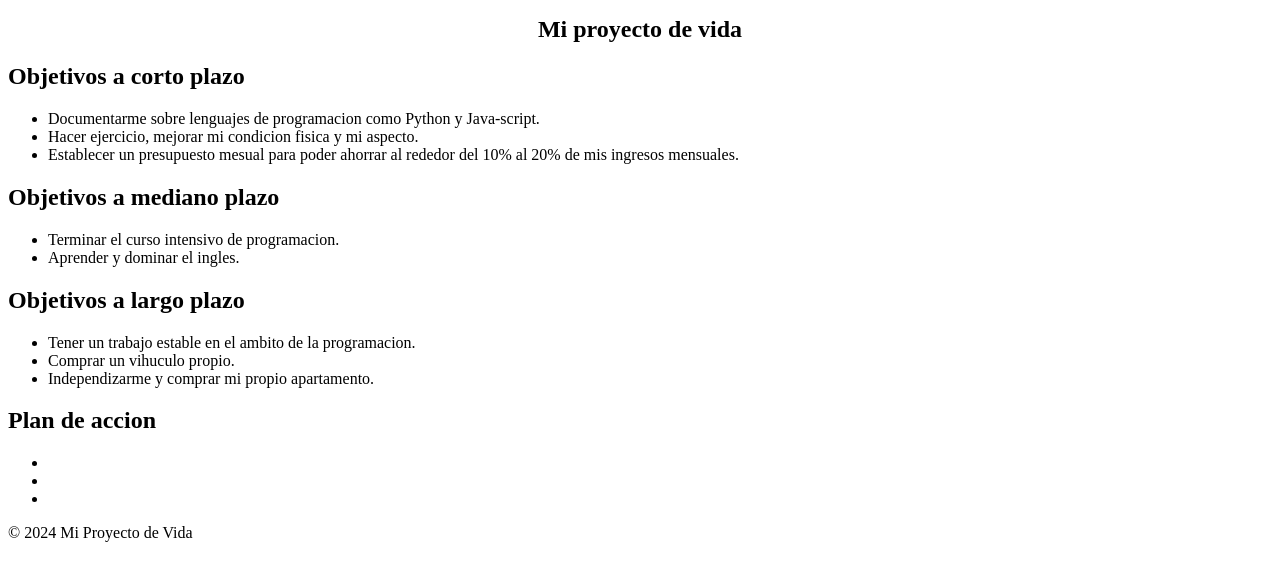
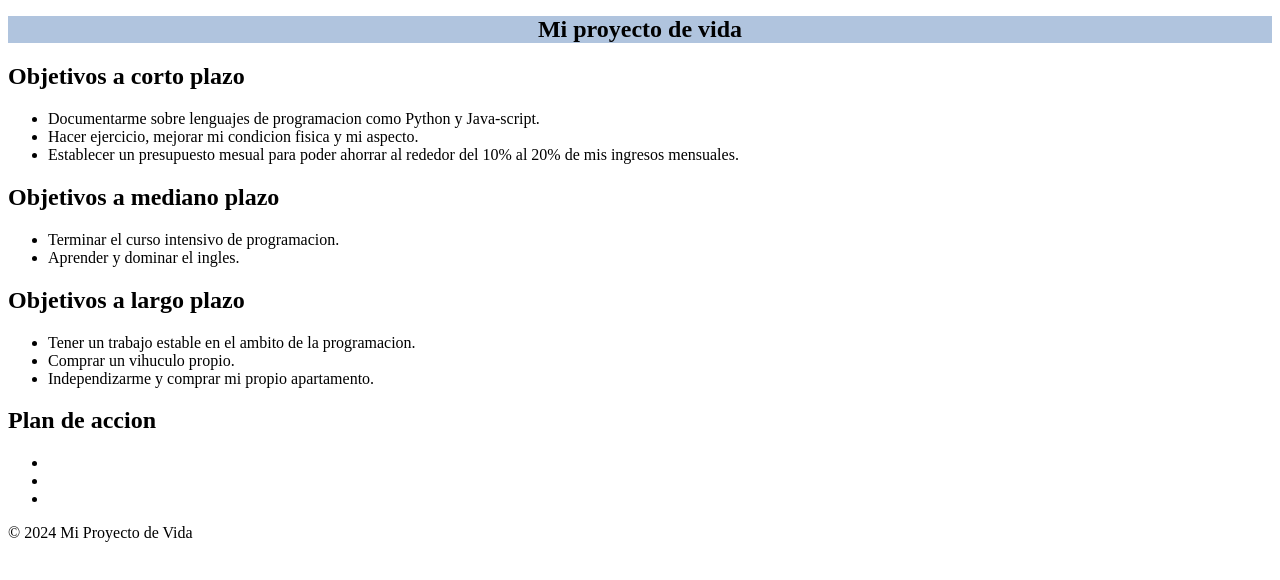
Before and after one commit to JuanFelipeSolanoAnteliz/html_solanoJuanFelipe, a plain HTML site: page Dia 1/Index.html in a window 1280 px wide. Drawn offline with Linux system fonts and the light colour scheme.

Commit message:
background color

```diff
--- a/Dia 1/estilos.css
+++ b/Dia 1/estilos.css
@@ -1,6 +1,7 @@
 /*  para  encabezados */
 header {
     text-align: center; /* Centra todo el contenido del encabezado */
+    background-color: lightsteelblue;
 }
 h1
 
```
Also changed, not shown: Dia 1/Index.html (+10 -1 lines).
